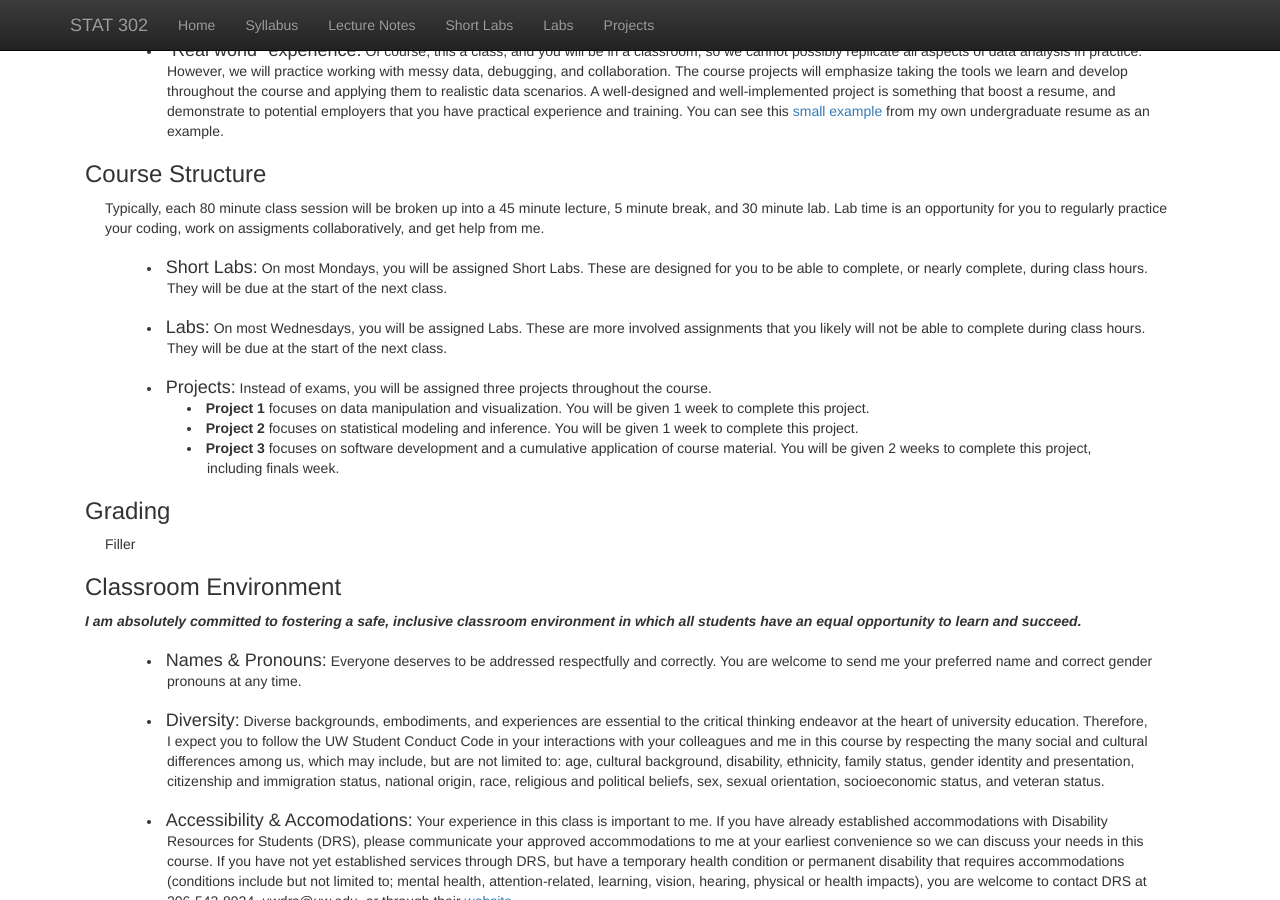
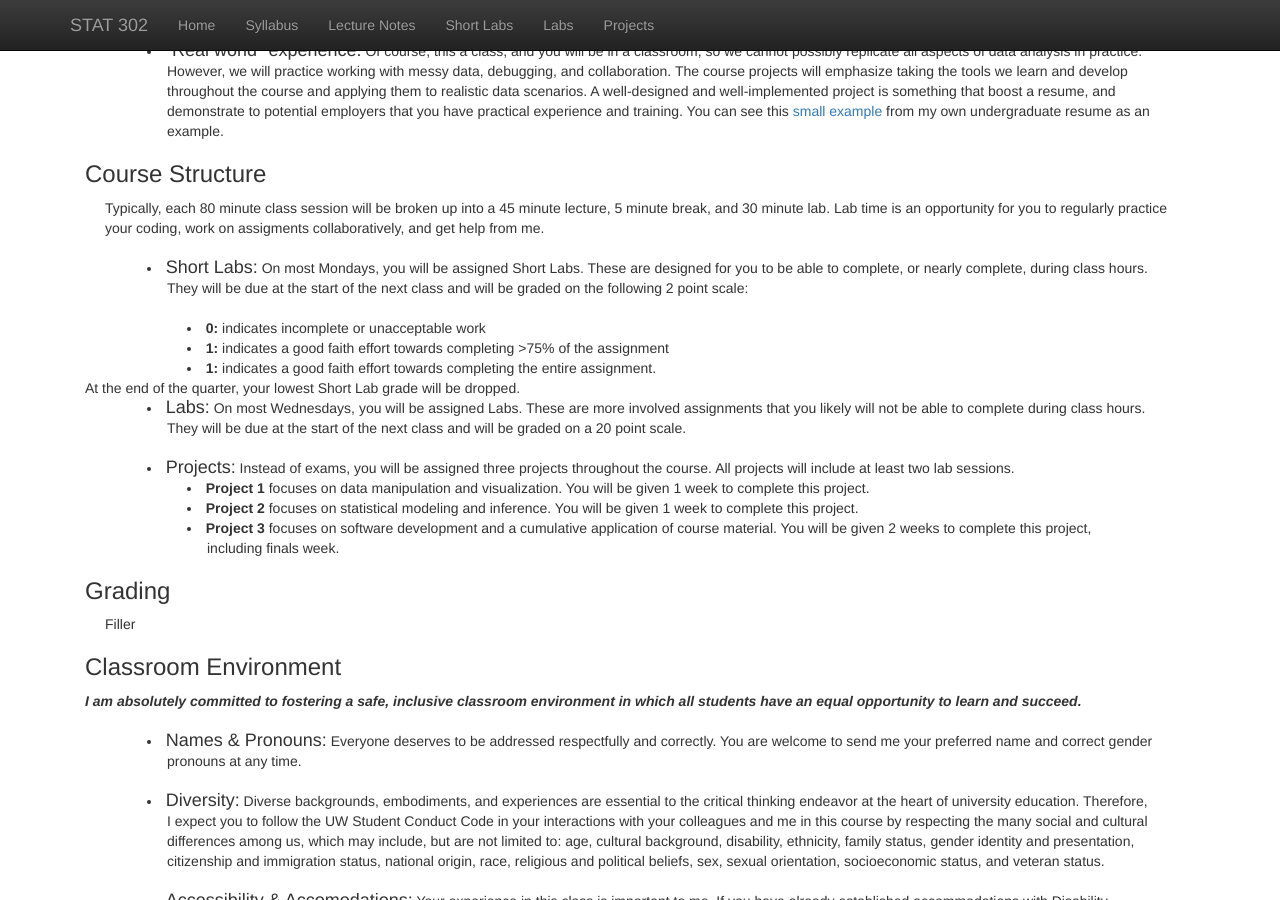
Before and after one commit to bryandmartin/STAT302, a Jekyll site: the page built from syllabus.html, in a window 1280 px wide and 900 px high, scrolled down 751 px. Built offline with Jekyll 4.4.1, drawn with Linux system fonts in a browser that asks for light colours; nearby versions of some CDN libraries; library files that are not in the unit come from our copies.

Commit message:
Update syllabus.html

```diff
--- a/syllabus.html
+++ b/syllabus.html
@@ -79,16 +79,24 @@ title:  'Syllabus'
   <li style="padding:0px;margin:0px 40px 0px; text-indent: -1.45em; padding-left: 3em;">
     <h4 style="display: inline;">Short Labs:</h4>
   On most Mondays, you will be assigned Short Labs. These are designed for you to be able to complete, or nearly complete,
-  during class hours. They will be due at the start of the next class.</li></br>
+  during class hours. They will be due at the start of the next class and will be graded on the following 2 point scale:</li></br>
+<li style="padding:0px;margin:0px 80px 0px; text-indent: -1.45em; padding-left: 3em;">
+  <b>0:</b> indicates incomplete or unacceptable work </li>
+<li style="padding:0px;margin:0px 80px 0px; text-indent: -1.45em; padding-left: 3em;">
+  <b>1:</b> indicates a good faith effort towards completing >75% of the assignment </li>
+<li style="padding:0px;margin:0px 80px 0px; text-indent: -1.45em; padding-left: 3em;">
+  <b>1:</b> indicates a good faith effort towards completing the entire assignment. </li>
+At the end of the quarter, your lowest Short Lab grade will be dropped.
+
 
   <li style="padding:0px;margin:0px 40px 0px; text-indent: -1.45em; padding-left: 3em;">
     <h4 style="display: inline;">Labs:</h4>
   On most Wednesdays, you will be assigned Labs. These are more involved assignments that you likely will not be able to
-complete during class hours. They will be due at the start of the next class.</li></br>
+complete during class hours. They will be due at the start of the next class and will be graded on a 20 point scale.</li></br>
 
   <li style="padding:0px;margin:0px 40px 0px; text-indent: -1.45em; padding-left: 3em;">
     <h4 style="display: inline;">Projects:</h4>
-Instead of exams, you will be assigned three projects throughout the course.</li>
+Instead of exams, you will be assigned three projects throughout the course. All projects will include at least two lab sessions.</li>
   <li style="padding:0px;margin:0px 80px 0px; text-indent: -1.45em; padding-left: 3em;">
     <b>Project 1</b> focuses on data manipulation and visualization. You will be given 1 week to complete this project. </li>
     <li style="padding:0px;margin:0px 80px 0px; text-indent: -1.45em; padding-left: 3em;">
```
